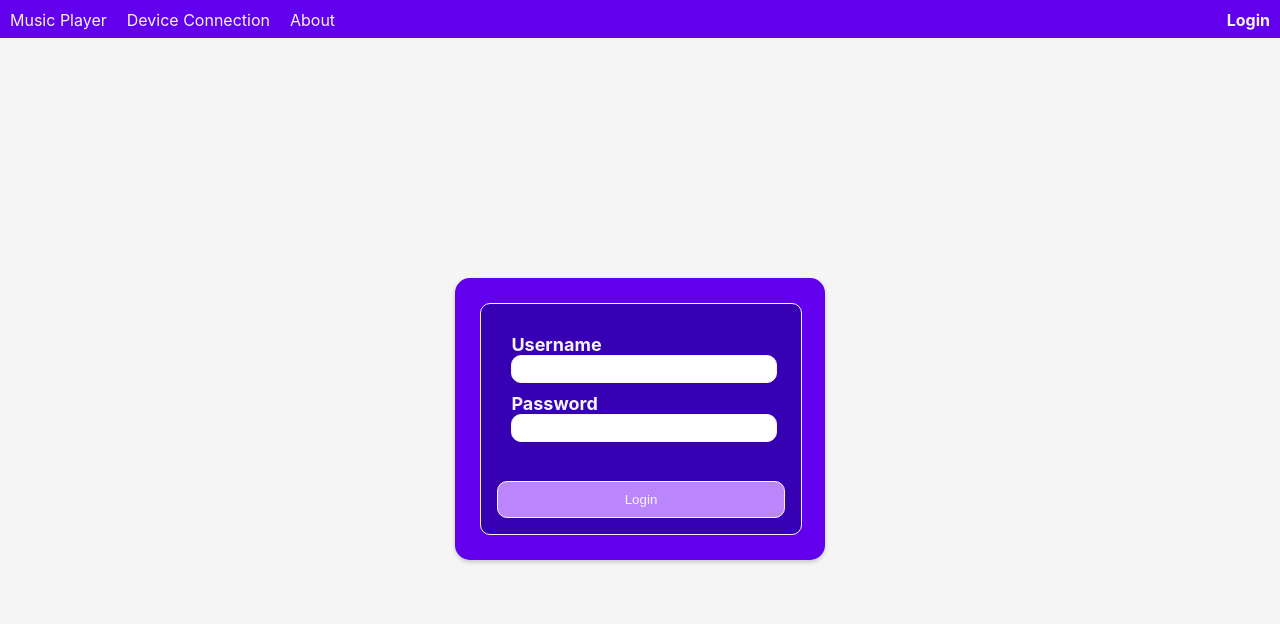
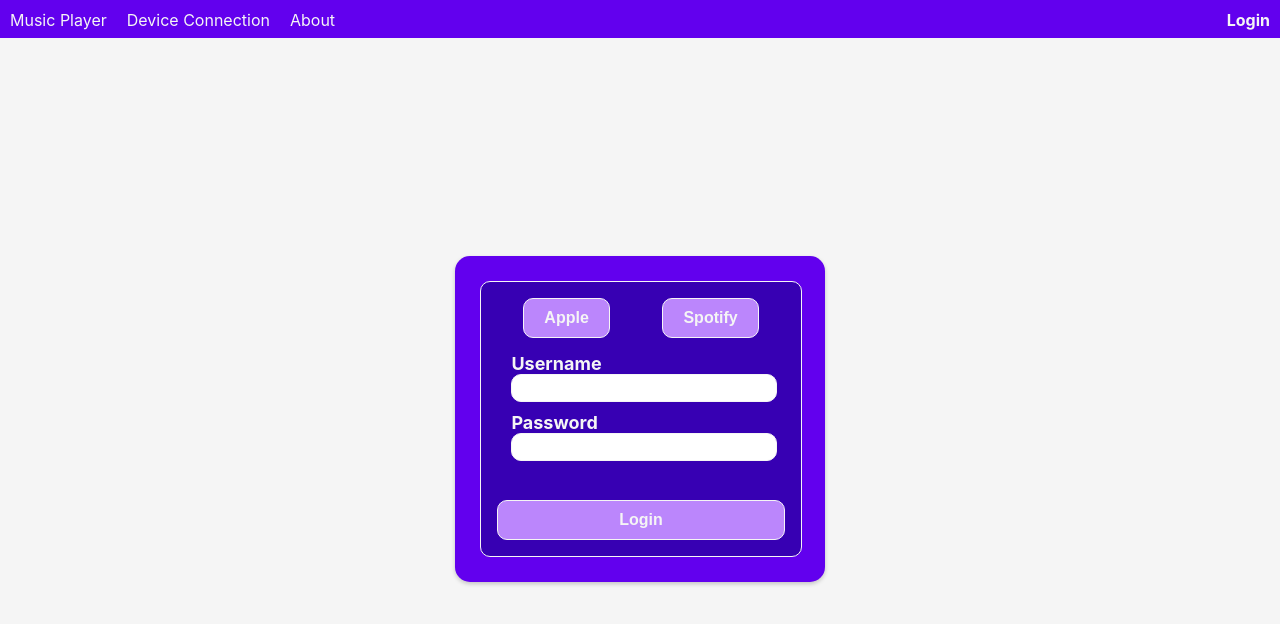
Before and after one commit to rileycleavenger/TheModernJukebox, a React (Create React App) app in the folder the-modern-jukebox-react-app/: page /login in a window 1280 px wide. Shown: the top 624 px of the page. Built offline with nearby package versions, Linux system fonts and the light colour scheme.

Commit message:
added apple music and spotify buttons

```diff
--- a/the-modern-jukebox-react-app/src/pages/login/Login.css
+++ b/the-modern-jukebox-react-app/src/pages/login/Login.css
@@ -20,6 +20,18 @@
     background-color: var(--secondary-color);
     border: 0.5px solid var(--text-color);
     border-radius: 10px;
+  }
+
+  .apple-and-spotify{
+    display: flex;
+    justify-content: space-around;
+    width: 100%;
+  }
+
+  .selected {
+    background-color: var(--text-color);
+    color: var(--tertiary-color);
+    border: 1px solid var(--tertiary-color);
   }
 
   .username-and-pass{
@@ -53,6 +65,8 @@
     border: 1px solid var(--text-color);
     border-radius: 10px;
     cursor: pointer;
+    font-weight: bold;
+    font-size: medium;
   }
 
   button:hover {
@@ -60,5 +74,5 @@
     color: var(--tertiary-color);
     border: 1px solid var(--tertiary-color);
     box-shadow: rgba(255, 255, 255, 0.25) 0 8px 15px;
-    transform: translateY(-2px);
+    transform: translateY(-4px);
   }
--- a/the-modern-jukebox-react-app/src/pages/login/Login.tsx
+++ b/the-modern-jukebox-react-app/src/pages/login/Login.tsx
@@ -4,17 +4,42 @@ import './Login.css'
 const Login: React.FC = () => {
   const [username, setUsername] = useState('');
   const [password, setPassword] = useState('');
+  const [selectedService, setSelectedService] = useState<string | null>(null);
+
+  const handleButtonToggle = (button: string) => {
+    setSelectedService((prevSelected) => (prevSelected === button ? null : button));
+  };
 
   const handleLogin = () => {
-    // You can add your authentication logic here
+    // Can handle login here based on apple or spotify
+    console.log('Selected Service:', selectedService);
     console.log('Username:', username);
     console.log('Password:', password);
   };
+
+  const isAppleSelected = selectedService === 'apple';
+  const isSpotifySelected = selectedService === 'spotify';
 
   return (
     <div className="page">
       <div className="login-container">
         <div className="inner-login-container">
+          <div className="apple-and-spotify">
+            <button
+              type="button"
+              className={`apple ${isAppleSelected ? 'selected' : ''}`}
+              onClick={() => handleButtonToggle('apple')}
+            >
+              Apple
+            </button>
+            <button
+              type="button"
+              className={`spotify ${isSpotifySelected ? 'selected' : ''}`}
+              onClick={() => handleButtonToggle('spotify')}
+            >
+              Spotify
+            </button>
+          </div>
           <form>
             <div className="username-and-pass">
               <div>
```
